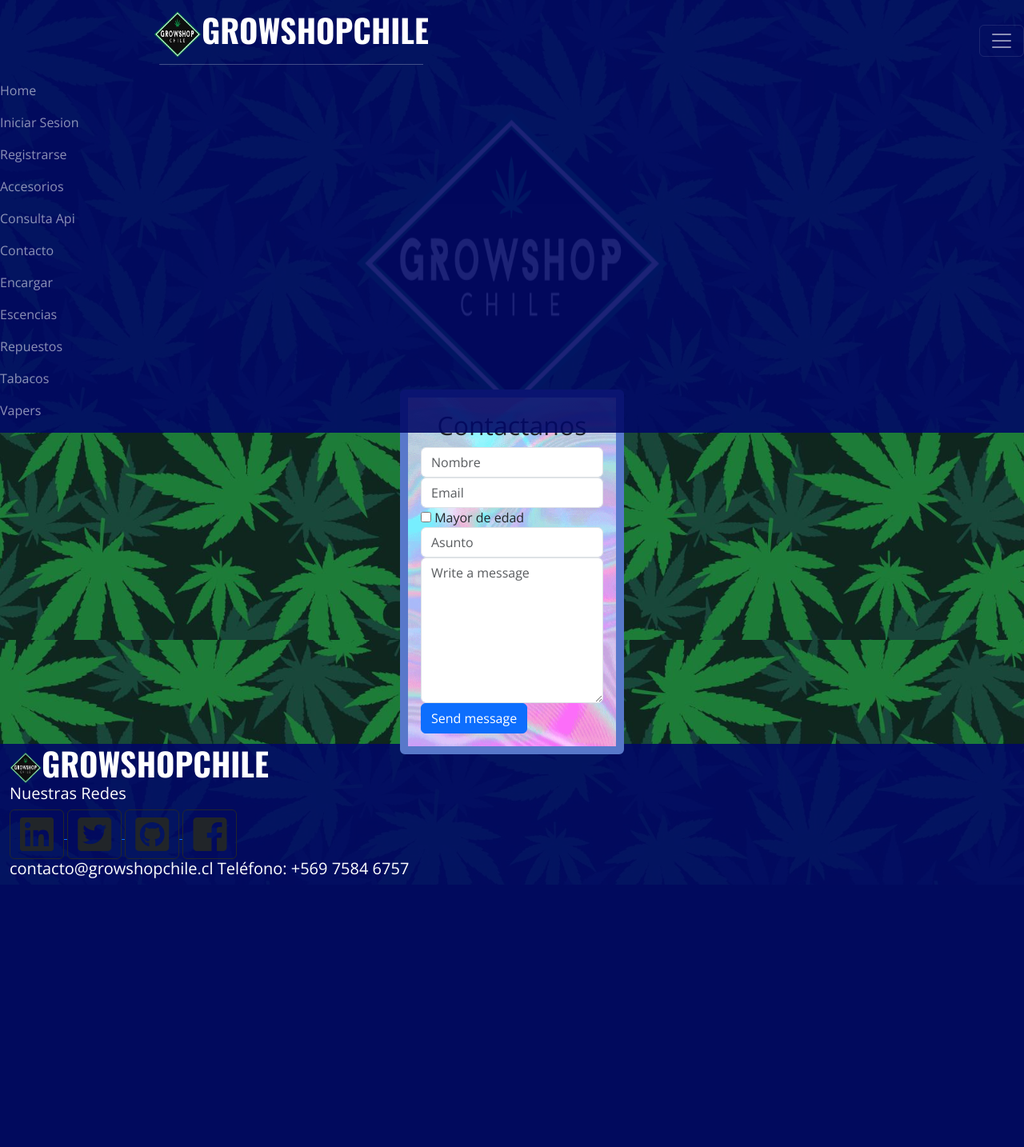
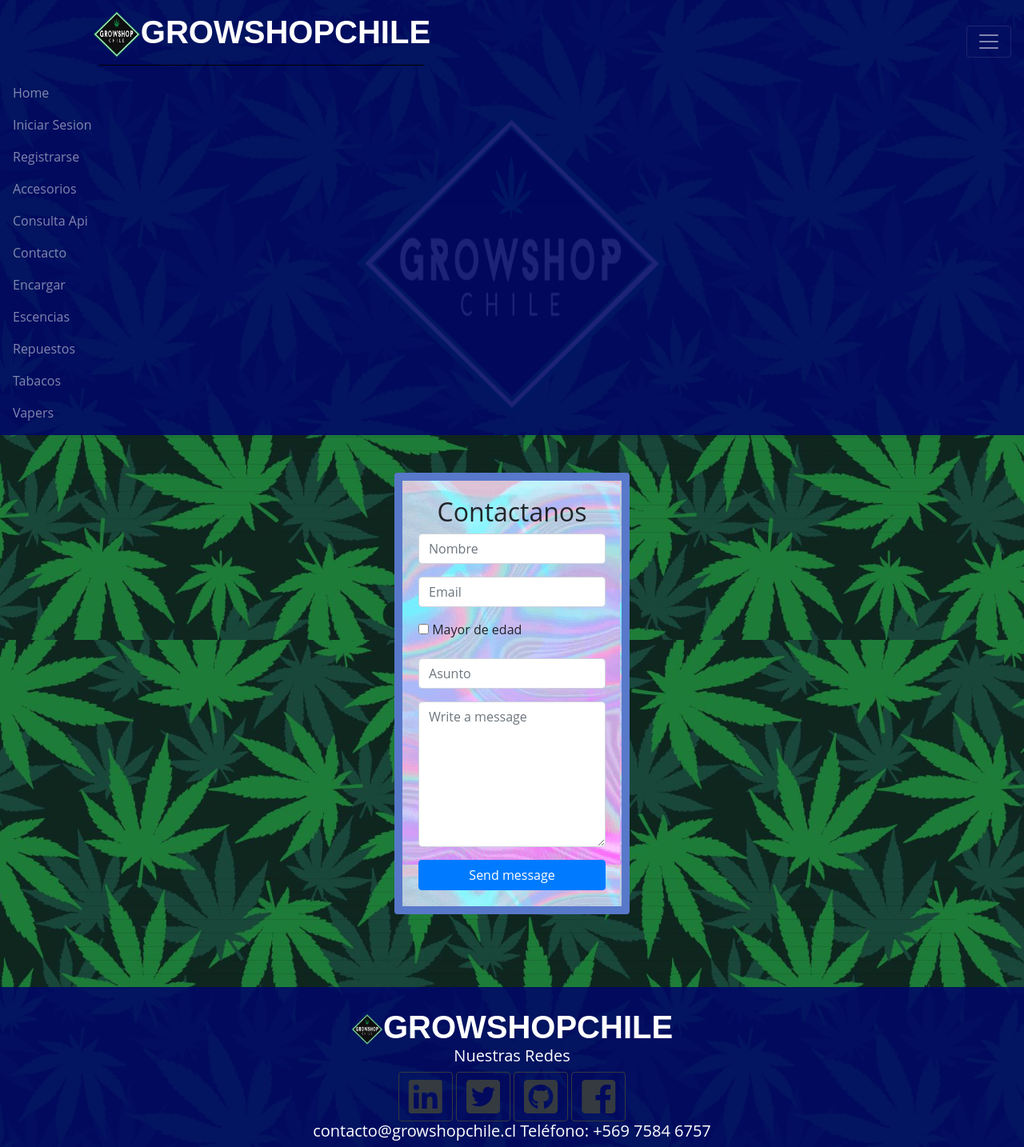
Before and after one commit to MatiasRodriguezDuoc/crud_django, a Django app: page /contacto/ in a window 1280 px wide, after a click that opens the changed part. Shown: the whole page at 80% size. Before the commit the page ends 1098 px from the top, so only its background shows below. Run offline with Django 4.2, Linux system fonts and the light colour scheme; some libraries are stand-ins or nearby versions.

Commit message:
Add files via upload

```diff
--- a/crud/static/CSS/style.css
+++ b/crud/static/CSS/style.css
@@ -1,4 +1,4 @@
-@import url('https://fonts.googleapis.com/css?family=Open+Sans:400,600|Oswald:200,400,600,700&display=swap');
+
 
 body {
   font-family: 'Open Sans', sans-serif;
@@ -25,11 +25,11 @@ body {
 }
 
 .navbar-brand {
-  margin-left: 15%;
+  margin-left: 8%;
 }
 
 .navbar-nav {
-  margin-right: 15%;
+  margin-right: 8%;
 }
 
 .background-principal {
@@ -79,12 +79,13 @@ h3 {
   background-color: black;
 }
 
-.card-img-overlay {
-  margin-top: 105%;
-}
 
 
 
+footer {
+  height: 130px;
+  width: auto;
+}
 
 .final {
   font-size: 1%;
@@ -160,10 +161,6 @@ h3 {
 
 
 
-
-.card {
-  margin-bottom: 30px;
-}
 
 
 .required-label {
@@ -242,7 +239,6 @@ tr:nth-child(odd) td {
 
 
 
-
 .form {
   width: 100%;
   max-width: 600px;
@@ -281,12 +277,7 @@ tr:nth-child(odd) td {
   background-image: url("../img/fondo.gif");
 }
 
-@supports(object-fit: cover) {
-  .oficial {
-    height: 100%;
 
-  }
-}
 
 
 .btn {
@@ -295,3 +286,42 @@ tr:nth-child(odd) td {
 
 
 }
+
+
+
+
+
+.flex-container {
+  display: flex;
+  height: auto;
+  width: auto;
+  flex-wrap: wrap;
+  margin: 2%;
+  justify-content: space-evenly;
+  margin-top: 15%;
+
+
+}
+
+
+
+
+.flex-item {
+  height: 480px;
+  width: 350px;
+  padding: 15px;
+
+}
+
+.container-fluid {
+  padding-top: 2%;
+  text-align: center;
+}
+
+.card {
+  margin-bottom: 30px;
+}
+
+.card-img-overlay {
+  margin-top: 105%;
+}
--- a/crud/templates/base.html
+++ b/crud/templates/base.html
@@ -8,7 +8,9 @@
 
 
     <!-- Bootstrap CSS -->
-    <link href="https://cdn.jsdelivr.net/npm/bootstrap@5.3.0/dist/css/bootstrap.min.css" rel="stylesheet" integrity="sha384-9ndCyUaIbzAi2FUVXJi0CjmCapSmO7SnpJef0486qhLnuZ2cdeRhO02iuK6FUUVM" crossorigin="anonymous">
+    <link rel="stylesheet" href="https://stackpath.bootstrapcdn.com/bootstrap/4.3.1/css/bootstrap.min.css"
+        integrity="sha384-ggOyR0iXCbMQv3Xipma34MD+dH/1fQ784/j6cY/iJTQUOhcWr7x9JvoRxT2MZw1T" crossorigin="anonymous">
+
 
 
      <link rel="stylesheet" href="https://use.fontawesome.com/releases/v5.6.3/css/all.css"
@@ -16,7 +18,7 @@
 
 
 
-    <link rel="stylesheet" type = "text/css"  href= "{% static 'css/style.css' %}">
+    <link rel="stylesheet"  href= "{% static 'css/style.css' %}">
 
 
 
@@ -26,6 +28,7 @@
 
 
 </head>
+
 <body>
 
 
@@ -131,9 +134,12 @@
     </header>
 
     <div class="container">
+
+
         {% block content %}
 
         {% endblock %}
+
     </div>
 
 
--- a/crud/templates/pages/accesorios.html
+++ b/crud/templates/pages/accesorios.html
@@ -1,4 +1,5 @@
 {% extends 'base.html' %}
+
 {% load static %}
 
 {% block content %}
--- a/crud/templates/pages/contacto.html
+++ b/crud/templates/pages/contacto.html
@@ -2,6 +2,15 @@
 {% load static %}
 
 {% block content %}
+
+<hr class="hr-espace">
+                <hr class="hr-espace">
+                <hr class="hr-espace">
+                <hr class="hr-espace">
+                <hr class="hr-espace">
+                <hr class="hr-espace">
+                <hr class="hr-espace">
+                <hr class="hr-espace">
 
 <div class="container d-flex align-items-center justify-content-center" style="height: 50vh;">
     <div class="card">
@@ -31,6 +40,20 @@
     </div>
 </div>
 
+
+<hr class="hr-espace">
+                <hr class="hr-espace">
+                <hr class="hr-espace">
+                <hr class="hr-espace">
+                <hr class="hr-espace">
+                <hr class="hr-espace">
+                <hr class="hr-espace">
+                <hr class="hr-espace">
+
+
+
+
+
 <script src="https://ajax.googleapis.com/ajax/libs/jquery/3.6.0/jquery.min.js"></script>
 <script src="{% static 'js/form_validacion.js' %}"></script>
 <script src="{% static 'js/messages_es.js' %}"></script>
--- a/tienda/settings.py
+++ b/tienda/settings.py
@@ -40,6 +40,7 @@ INSTALLED_APPS = [
     'django.contrib.messages',
     'django.contrib.staticfiles',
     'crud',
+    'django_extensions',
 ]
 
 
--- a/tienda/urls.py
+++ b/tienda/urls.py
@@ -13,7 +13,3 @@ urlpatterns = [
 
 
 ]
-
-
-if settings.DEBUG:
-    urlpatterns += static(settings.MEDIA_URL, document_root=settings.MEDIA_ROOT)
```
Also changed, not shown: Untitled.sql (added, +21 -0 lines), crud/templates/pages/home.html (+12 -2 lines), basededatos.sqlite3, crud/templates/crud/listar_productos.html (line endings or trailing spaces), media/productos/jcr_content.png (added), my_project_visualized.png (added), myapp_models.png (added), 1 other file.
